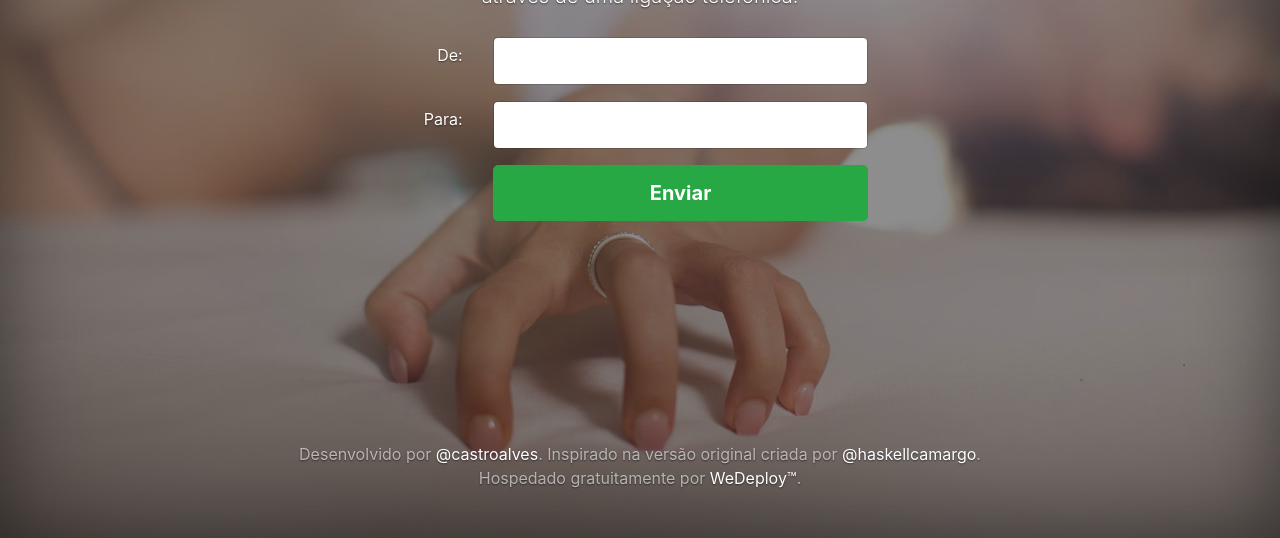
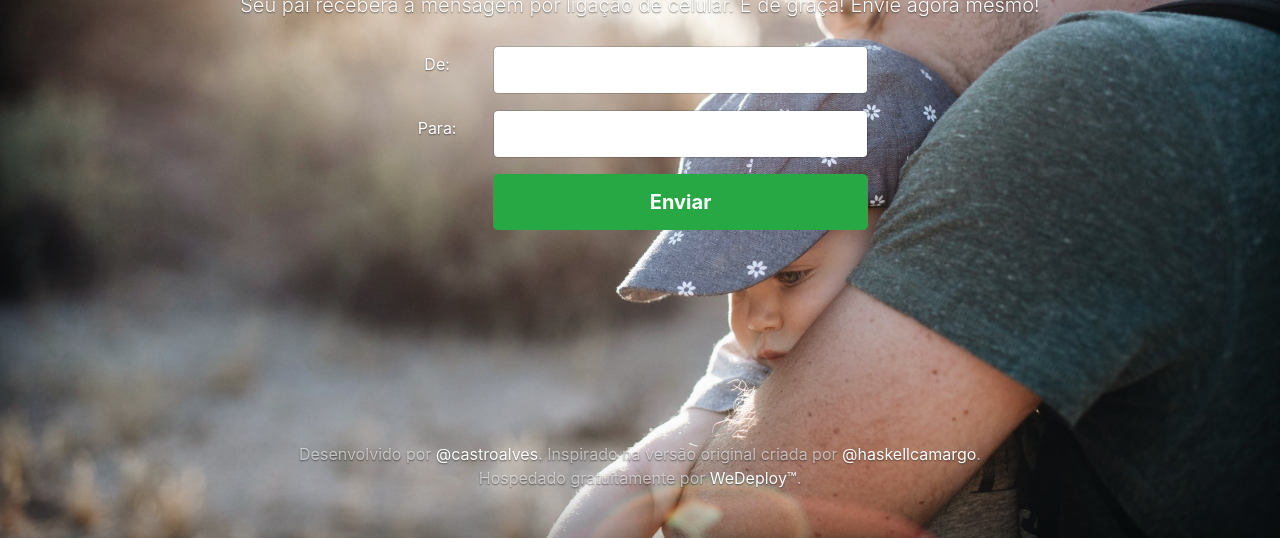
Before and after one commit to castroalves/voice-message-app, a website: page public/index.html in a window 1280 px wide. Shown: the part 262-800 px from the top of the page. Drawn offline with nearby package versions, Linux system fonts and the light colour scheme; some packages are replaced by stand-ins of ours; a script that the page names is missing.

Commit message:
Atualizado para o dia dos pais

```diff
--- a/public/assets/css/style.css
+++ b/public/assets/css/style.css
@@ -36,7 +36,7 @@ body {
 
 /* Extra markup and styles for table-esque vertical and horizontal centering */
 .site-wrapper {
-  background-image: url('../images/orgasm-background.jpg');
+  background-image: url('../images/father.jpg');
   background-size: cover;
   background-position: bottom;
   display: table;
@@ -49,24 +49,24 @@ body {
   -webkit-box-shadow: inset 0 0 5rem rgba(0,0,0,.5);
           box-shadow: inset 0 0 5rem rgba(0,0,0,.5);
 }
-.site-wrapper:before {
-  background-color: #1c1d1f;
-  content: "";
-  opacity: .5;
-  height: 100%;
-  z-index: 0;
-  position: absolute;
-  width: 100%;
+// .site-wrapper:before {
+//   background-color: #1c1d1f;
+//   content: "";
+//   opacity: .5;
+//   height: 100%;
+//   z-index: 0;
+//   position: absolute;
+//   width: 100%;
 }
 .site-wrapper-inner {
-  display: table-cell;
-  vertical-align: top;
-  position: relative;
+  // display: table-cell;
+  // vertical-align: top;
+  // position: relative;
 }
 .cover-container {
   margin-right: auto;
   margin-left: auto;
-  margin-top: -140px;
+  margin-top: 200px;
 }
 
 /* Padding for spacing */
@@ -163,7 +163,7 @@ body {
   }
   /* Start the vertical centering */
   .site-wrapper-inner {
-    vertical-align: middle;
+    // vertical-align: middle;
   }
   /* Handle the widths */
   .masthead,
@@ -183,7 +183,7 @@ body {
 
 @media (max-width: 667px) {
   .site-wrapper-inner {
-    vertical-align: middle;
+    // vertical-align: middle;
   }
   .mastfoot .inner {
     padding: 2rem 2rem 0;
--- a/public/assets/xml/voice.xml
+++ b/public/assets/xml/voice.xml
@@ -1,4 +1,4 @@
 <?xml version="1.0" encoding="UTF-8"?>
 <Response>
-	<Play>https://github.com/castroalves/gemidao-do-zap-twilio/raw/master/public/assets/media/gemidao.mp3</Play>
+	<Play>https://github.com/castroalves/gemidao-do-zap-twilio/raw/master/public/assets/media/pai.mp3</Play>
 </Response>
--- a/public/index.html
+++ b/public/index.html
@@ -1,10 +1,10 @@
 <!DOCTYPE html>
 <html lang="en">
 <head>
-	<title>Gemidão App</title>
+	<title>Dia dos Pais - Envie uma mensagem para o seu pai!</title>
 	<meta charset="utf-8">
     <meta name="viewport" content="width=device-width, initial-scale=1, shrink-to-fit=no">
-    <meta name="description" content="Envie o famoso Gemidão do Whatsapp para quem você quiser, através de uma ligação de celular.">
+    <meta name="description" content="Envie uma mensagem para o seu pai!">
     <meta name="author" content="Cadu de Castro Alves">
 	<link rel="stylesheet" href="https://fonts.googleapis.com/css?family=Open+Sans:300,700">
 	<link rel="stylesheet" href="https://maxcdn.bootstrapcdn.com/bootstrap/4.0.0-beta/css/bootstrap.min.css" integrity="sha384-/Y6pD6FV/Vv2HJnA6t+vslU6fwYXjCFtcEpHbNJ0lyAFsXTsjBbfaDjzALeQsN6M" crossorigin="anonymous">
@@ -31,19 +31,19 @@
 	      </div> -->
 
 	      <div class="inner cover">
-	        <h1 class="cover-heading">Gemidão App</h1>
-	        <p class="lead">Envie o famoso Gemidão do Whatsapp para quem você quiser,<br />através de uma ligação telefônica.</p>
+	        <h1 class="cover-heading">Envie uma mensagem para o seu pai!</h1>
+	        <p class="lead">Seu pai receberá a mensagem por ligação de celular. É de graça! Envie agora mesmo!</p>
 			<div class="row">
 	        	<div class="col-sm-6 form-gemidao">
 			        <form action="/call" method="post" enctype="application/x-www-form-urlencoded" class="form">
 						<div class="form-group row">
-							<label for="from" class="col-sm-2 col-form-label text-right">De:</label>
+							<label for="from" class="col-sm-2 col-form-label">De:</label>
 							<div class="col-sm-10">
 								<input type="text" name="from" id="from" class="form-control form-control-lg" maxlength="11">
 							</div>
 						</div>
 						<div class="form-group row">
-							<label for="to" class="col-sm-2 col-form-label text-right">Para:</label>
+							<label for="to" class="col-sm-2 col-form-label">Para:</label>
 							<div class="col-sm-10">
 								<input type="text" name="to" id="to" class="form-control form-control-lg" maxlength="11">
 							</div>
@@ -62,7 +62,7 @@
 	      <div class="mastfoot">
 	        <div class="inner">
 	          <p>Desenvolvido por <a href="https://github.com/castroalves" target="_blank">@castroalves</a>. Inspirado na versão original criada por <a href="https://github.com/haskellcamargo/gemidao-do-zap" target="_blank">@haskellcamargo</a>.
-	          <br />Hospedado gratuitamente por <a href="https://wedeploy.com/?utm_source=gemidao-app-by-castro-alves&utm_medium=footer-link&utm_campaign=gemidao-app-wedeploy" target="_blank">WeDeploy™</a>.</p>
+	          <br />Hospedado gratuitamente por <a href="https://wedeploy.com/?utm_source=castroalves&utm_medium=footer-link&utm_campaign=dia-dos-pais" target="_blank">WeDeploy™</a>.</p>
 	        </div>
 	      </div>
 
```
Also changed, not shown: index.js (+5 -5 lines), public/assets/images/father.jpg (added), 1 other file.
